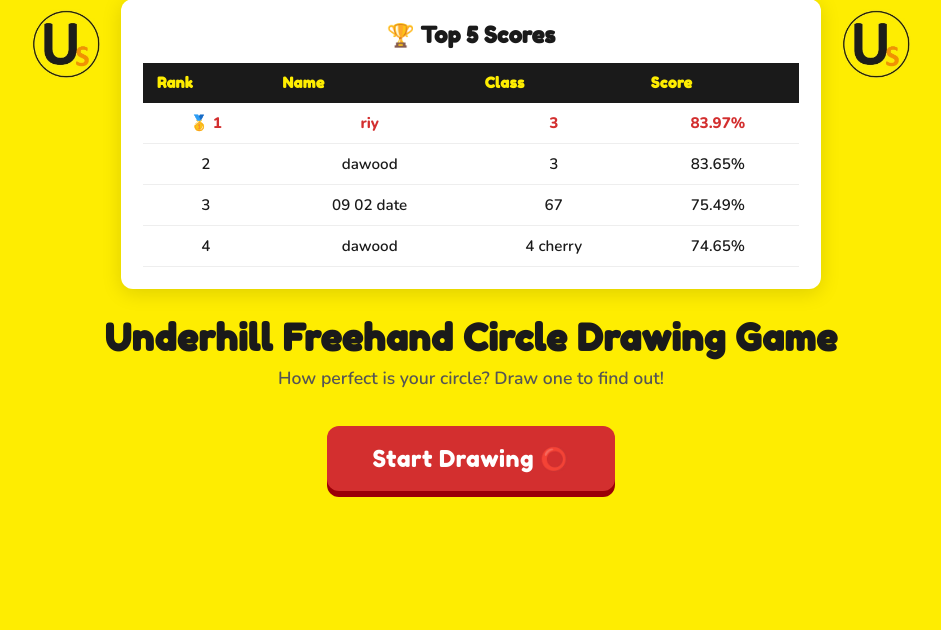
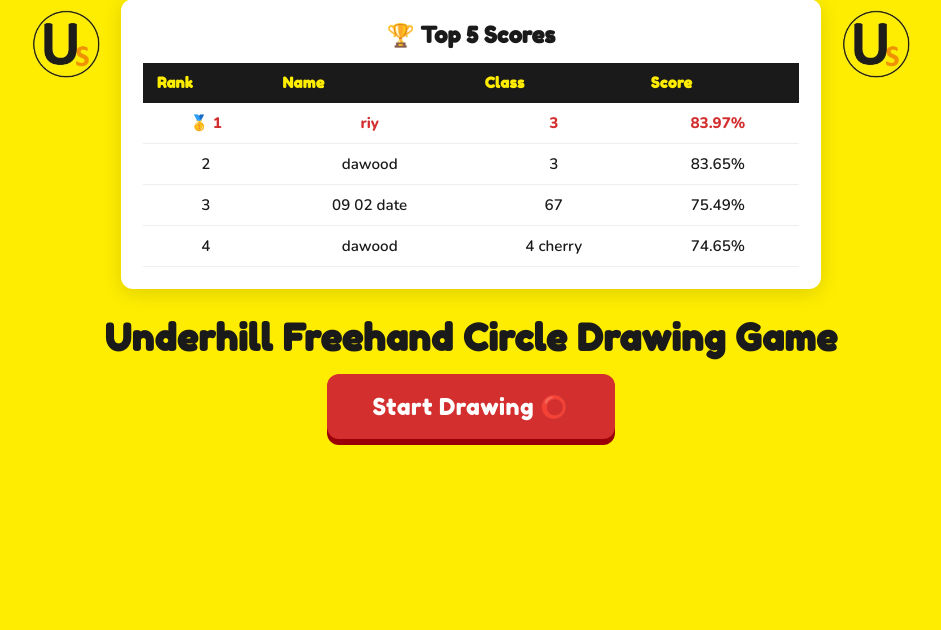
Before and after one commit to dawoodriy-hub/underhill-circlegame, a Flask app: page / in a window 1280 px wide. Shown: the part 80-710 px from the top of the page, without its empty margins (169-1110 px from the left). Run offline with Flask 3, Linux system fonts and the light colour scheme; data comes from the database, SQL or seed files in the repository.

Commit message:
Update index.html

```diff
--- a/templates/index.html
+++ b/templates/index.html
@@ -45,7 +45,6 @@
             </div>
 
             <h1>Underhill Freehand Circle Drawing Game</h1>
-            <p class="subtitle">How perfect is your circle? Draw one to find out!</p>
             <button id="startBtn" class="btn btn-primary">Start Drawing ⭕</button>
 
             <footer class="page-footer">Designed by DAWOOD RIYAZI (4 Cherry) · 2026</footer>
```
